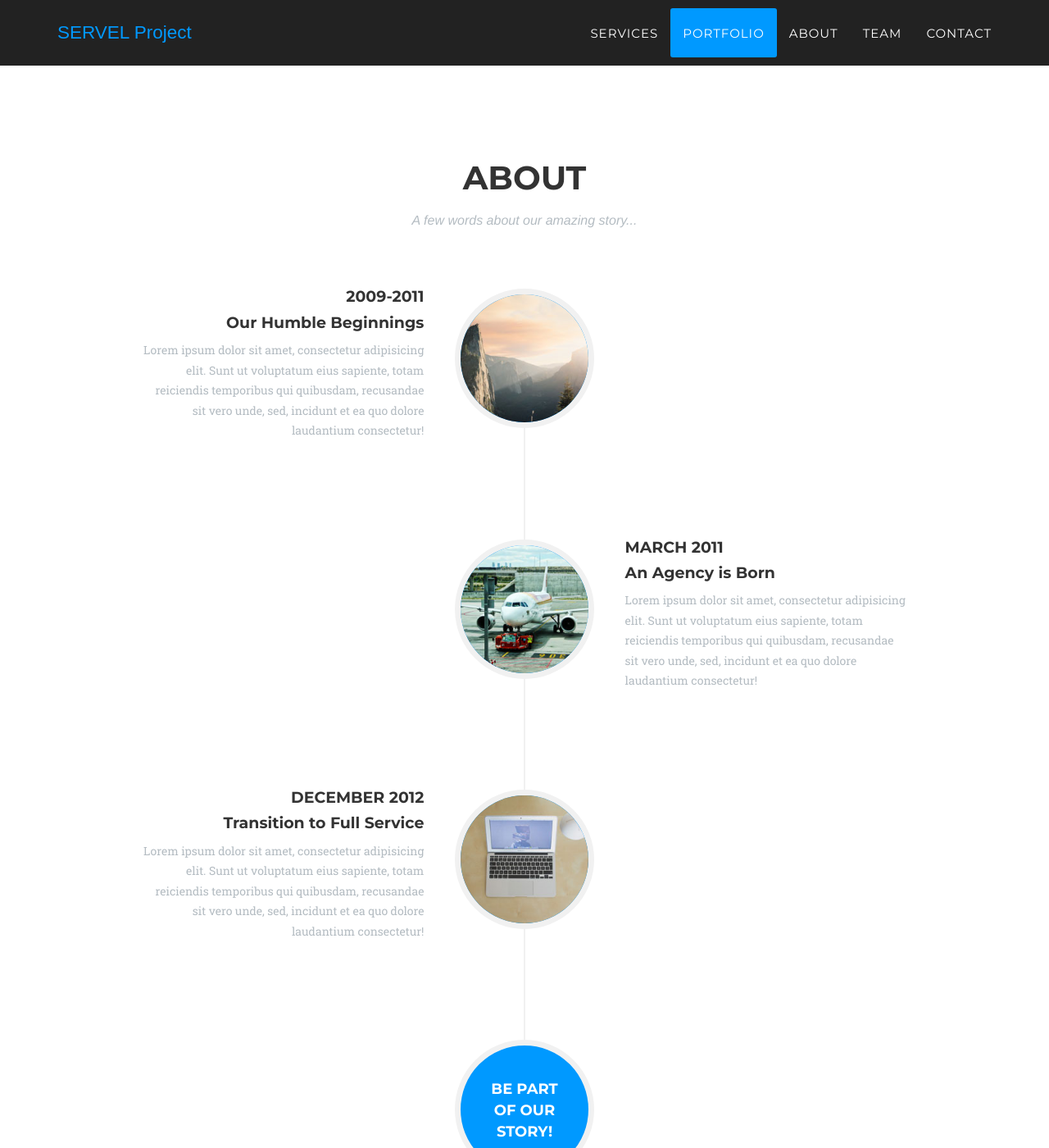
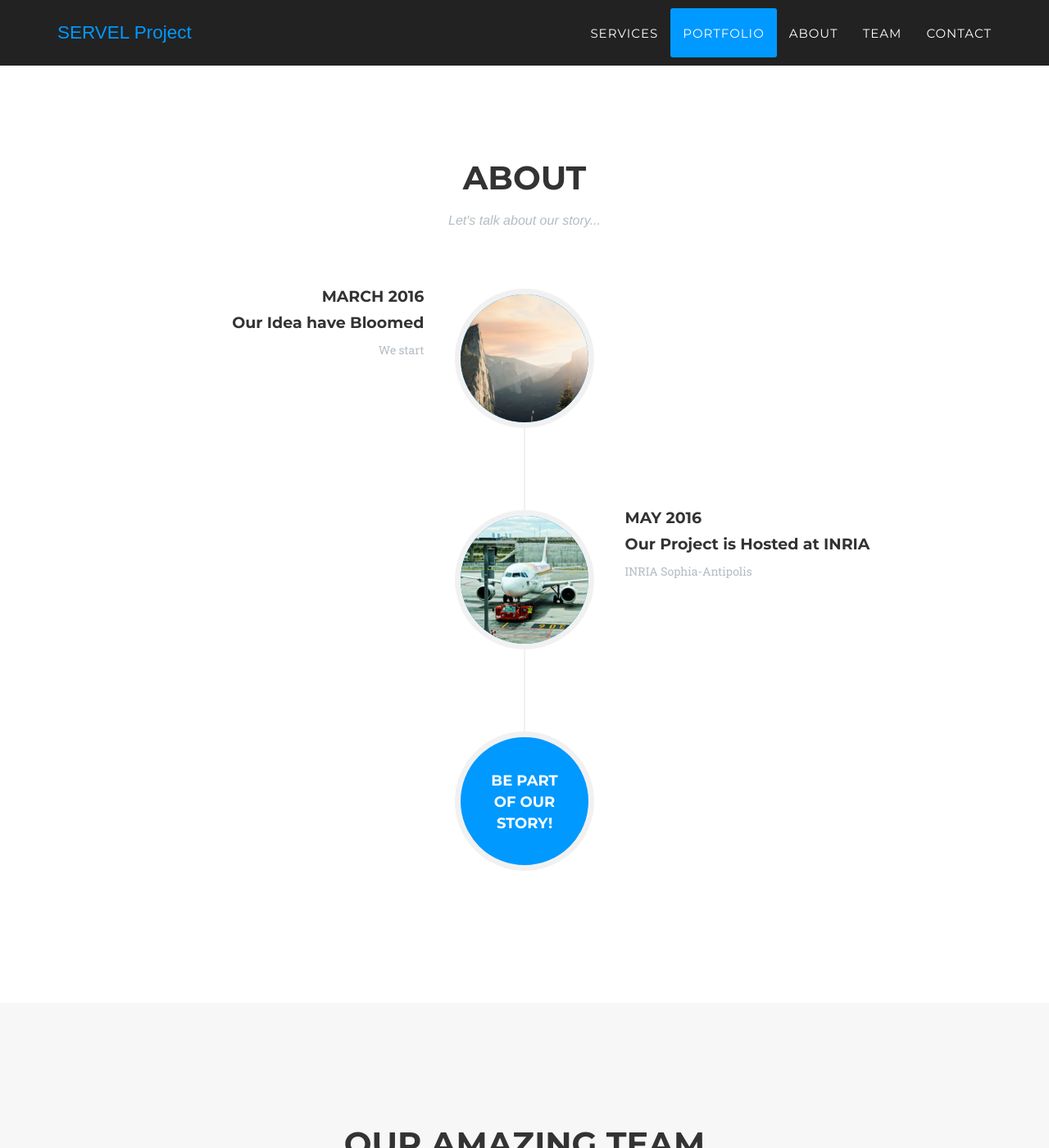
Before and after one commit to servelproject/servel-technologies.io, a Jekyll site: the page built from index.html, in a window 1280 px wide and 1400 px high, scrolled down 3050 px. Shown: the whole window at 82% size. Built offline with Jekyll 4.4.1, drawn with Linux system fonts in a browser that asks for light colours; some web fonts are replaced.

Commit message:
Update about.html

```diff
--- a/_includes/about.html
+++ b/_includes/about.html
@@ -4,7 +4,7 @@
             <div class="row">
                 <div class="col-lg-12 text-center">
                     <h2 class="section-heading">About</h2>
-                    <h3 class="section-subheading text-muted">A few words about our amazing story...</h3>
+                    <h3 class="section-subheading text-muted">Let's talk about our story...</h3>
                 </div>
             </div>
             <div class="row">
@@ -16,11 +16,11 @@
                             </div>
                             <div class="timeline-panel">
                                 <div class="timeline-heading">
-                                    <h4>2009-2011</h4>
-                                    <h4 class="subheading">Our Humble Beginnings</h4>
+                                    <h4>March 2016</h4>
+                                    <h4 class="subheading">Our Idea have Bloomed</h4>
                                 </div>
                                 <div class="timeline-body">
-                                    <p class="text-muted">Lorem ipsum dolor sit amet, consectetur adipisicing elit. Sunt ut voluptatum eius sapiente, totam reiciendis temporibus qui quibusdam, recusandae sit vero unde, sed, incidunt et ea quo dolore laudantium consectetur!</p>
+                                    <p class="text-muted">We start</p>
                                 </div>
                             </div>
                         </li>
@@ -30,25 +30,11 @@
                             </div>
                             <div class="timeline-panel">
                                 <div class="timeline-heading">
-                                    <h4>March 2011</h4>
-                                    <h4 class="subheading">An Agency is Born</h4>
+                                    <h4>May 2016</h4>
+                                    <h4 class="subheading">Our Project is Hosted at INRIA</h4>
                                 </div>
                                 <div class="timeline-body">
-                                    <p class="text-muted">Lorem ipsum dolor sit amet, consectetur adipisicing elit. Sunt ut voluptatum eius sapiente, totam reiciendis temporibus qui quibusdam, recusandae sit vero unde, sed, incidunt et ea quo dolore laudantium consectetur!</p>
-                                </div>
-                            </div>
-                        </li>
-                        <li>
-                            <div class="timeline-image">
-                                <img class="img-circle img-responsive" src="img/about/3.jpg" alt="">
-                            </div>
-                            <div class="timeline-panel">
-                                <div class="timeline-heading">
-                                    <h4>December 2012</h4>
-                                    <h4 class="subheading">Transition to Full Service</h4>
-                                </div>
-                                <div class="timeline-body">
-                                    <p class="text-muted">Lorem ipsum dolor sit amet, consectetur adipisicing elit. Sunt ut voluptatum eius sapiente, totam reiciendis temporibus qui quibusdam, recusandae sit vero unde, sed, incidunt et ea quo dolore laudantium consectetur!</p>
+                                    <p class="text-muted">INRIA Sophia-Antipolis</p>
                                 </div>
                             </div>
                         </li>
```
